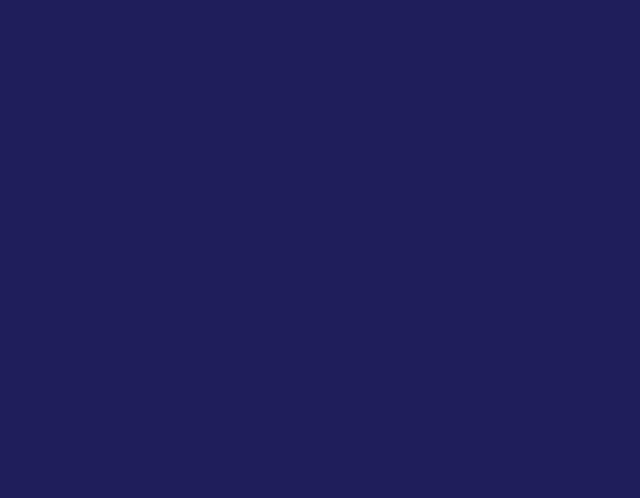
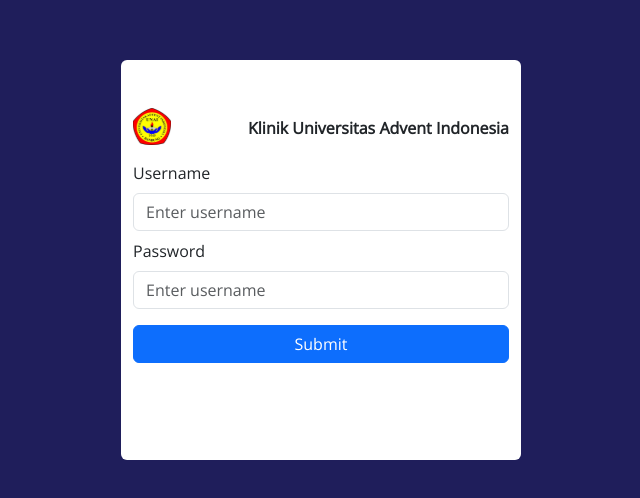
Before and after one commit to laoderidho/skripsi_frontend, a React (Create React App) app in the folder cusr-unai/: page /login in a window 1280 px wide. Shown: the part 140-638 px from the top of the page, without its empty margins (319-959 px from the left). Built offline with nearby package versions, Linux system fonts and the light colour scheme.

Commit message:
add login display

```diff
--- a/cusr-unai/public/index.html
+++ b/cusr-unai/public/index.html
@@ -24,10 +24,7 @@
       work correctly both with client-side routing and a non-root public URL.
       Learn how to configure a non-root public URL by running `npm run build`.
     -->
-    <link href="https://cdn.jsdelivr.net/npm/bootstrap@5.3.2/dist/css/bootstrap.min.css" rel="stylesheet"
-      integrity="sha384-T3c6CoIi6uLrA9TneNEoa7RxnatzjcDSCmG1MXxSR1GAsXEV/Dwwykc2MPK8M2HN" crossorigin="anonymous">
-    <script src="https://cdn.jsdelivr.net/npm/bootstrap@5.3.2/dist/js/bootstrap.bundle.min.js"
-        integrity="sha384-C6RzsynM9kWDrMNeT87bh95OGNyZPhcTNXj1NW7RuBCsyN/o0jlpcV8Qyq46cDfL" crossorigin="anonymous"></script>
+    <link href='https://fonts.googleapis.com/css?family=Open Sans' rel='stylesheet'>
     <title>Asuhan Keperawatan UNAI</title>
   </head>
   <body>
--- a/cusr-unai/src/components/menu/Login.jsx
+++ b/cusr-unai/src/components/menu/Login.jsx
@@ -1,12 +1,29 @@
 import React from 'react'
+import {Form, Button} from 'react-bootstrap'
 
 
 export default function login() {
   return (
-    <div className='blue-login'>
-        <div class="card-login">
-
-        </div>
+    <div className="blue-login d-flex justify-content-center align-items-center">
+      <div class="card-login bg-white rounded">
+      <div class="image-logo container pt-5 pb-3 d-flex justify-content-between">
+          <img src="./assets/img/logo.svg" alt="tes" className='w-40'/>
+          <strong className='pt-2'>Klinik Universitas Advent Indonesia</strong>
+      </div>
+      <Form className='container'>
+        <Form.Group>
+          <Form.Label>Username</Form.Label>
+          <Form.Control type="text" placeholder="Enter username" />
+        </Form.Group>
+        <Form.Group className='pt-2'>
+          <Form.Label>Password</Form.Label>
+          <Form.Control type="password" placeholder="Enter username" />
+        </Form.Group>
+        <Button variant="primary" type="submit" className='w-100 mt-3'>
+          Submit
+        </Button>
+        </Form>
+      </div>
     </div>
-  )
+  );
 }
--- a/cusr-unai/src/style/index.css
+++ b/cusr-unai/src/style/index.css
@@ -1,4 +1,11 @@
+*{
+    font-family: 'Open Sans', sans-serif;
+}
 .blue-login{
     background-color: #1F1E5B;
     height: 100vh;
 }
+.card-login{
+    width: 50vh;
+    height: 50vh;
+}
```
Also changed, not shown: cusr-unai/public/assets/img/logo.svg (added).
